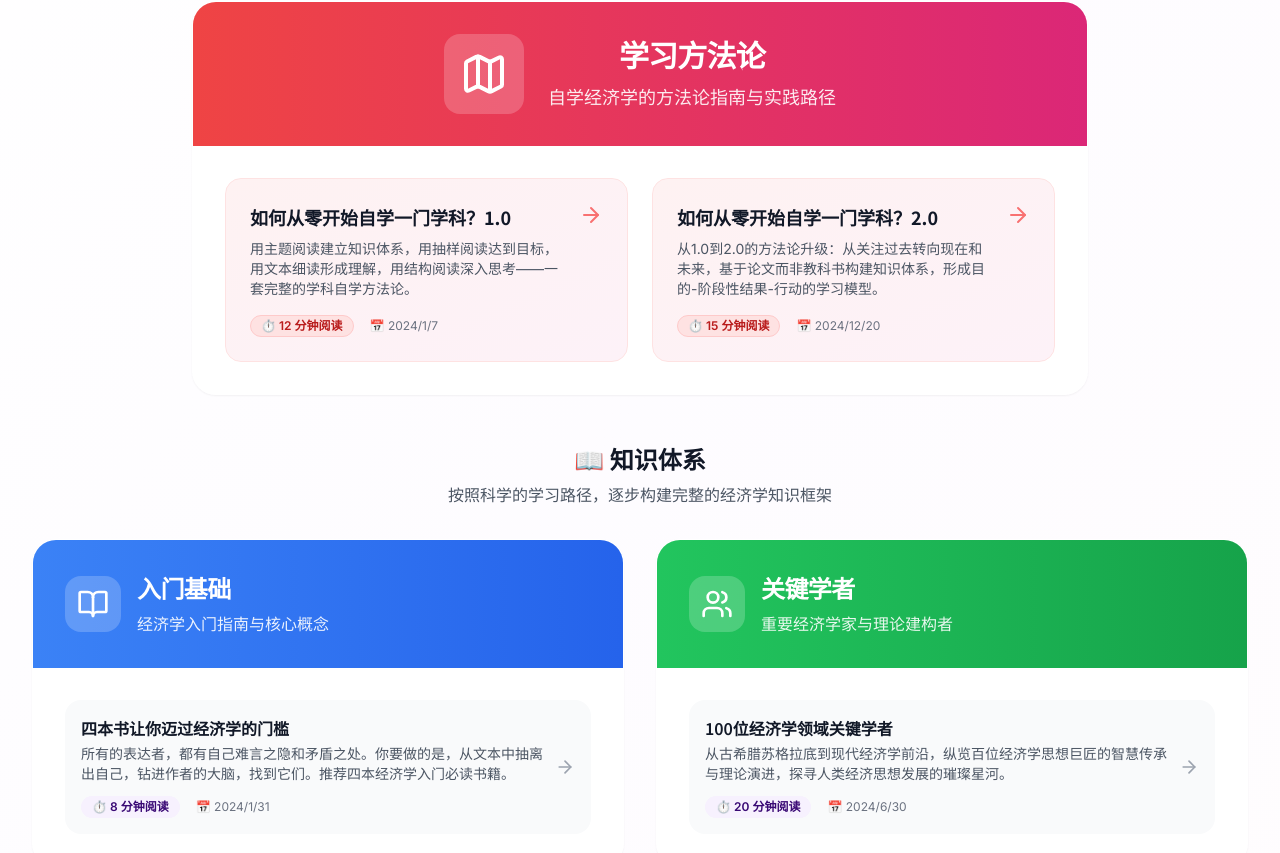
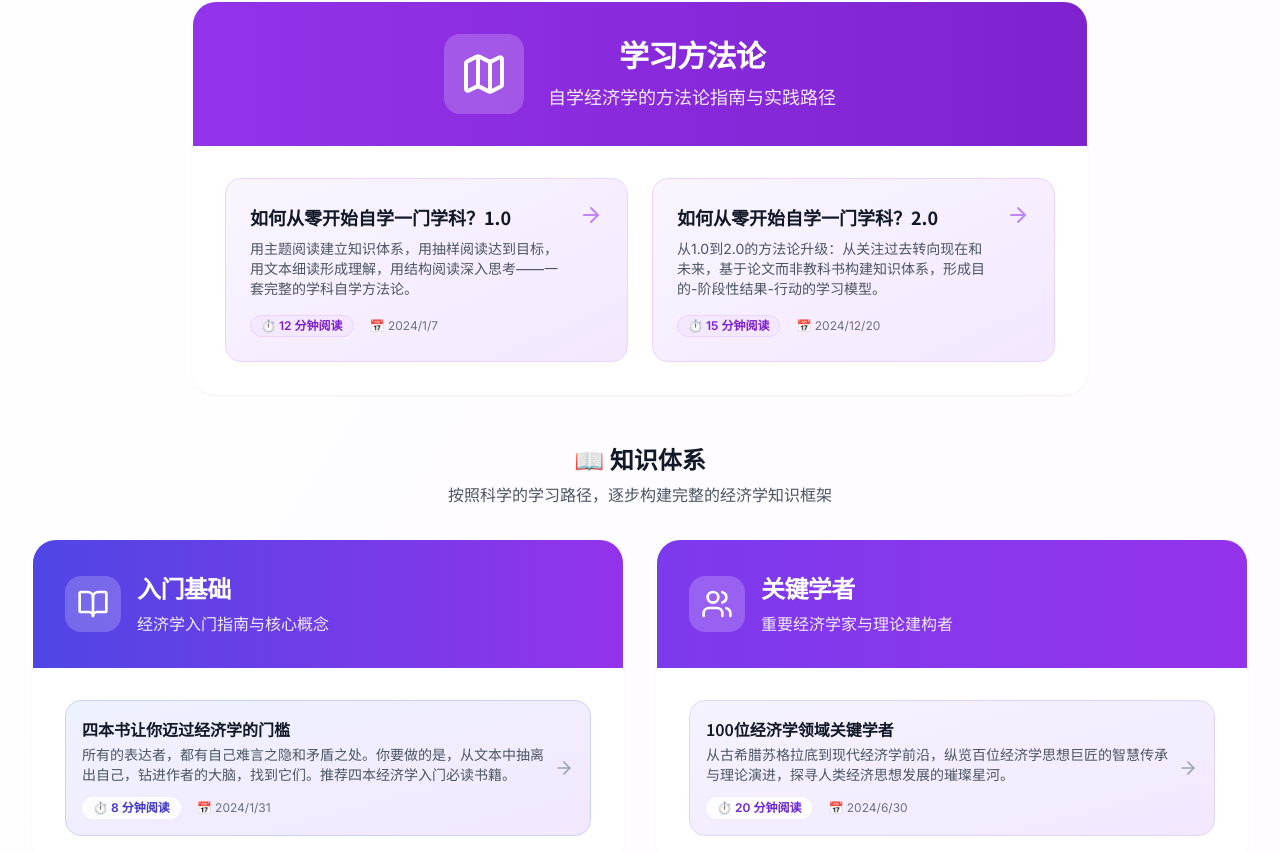
Before and after one commit to fangixn/Blog, a Next.js app: page /knowledge in a window 1280 px wide. Shown: the part 1167-2020 px from the top of the page. Built offline with nearby package versions, Linux system fonts and the light colour scheme.

Commit message:
接着修复bug

```diff
--- a/app/knowledge/KnowledgeBaseClient.tsx
+++ b/app/knowledge/KnowledgeBaseClient.tsx
@@ -21,15 +21,20 @@ interface KnowledgeBaseClientProps {
 export default function KnowledgeBaseClient({ articles }: KnowledgeBaseClientProps) {
   const router = useRouter();
   const [searchQuery, setSearchQuery] = useState('');
+  const [activeTab, setActiveTab] = useState('overview');
 
-  // 知识模块定义 - 新增方法论模块作为起点
+  // 知识模块定义 - 统一使用紫色系渐变
   const knowledgeModules = [
     {
       id: 'methodology',
       title: '学习方法论',
       icon: Map,
       description: '自学经济学的方法论指南与实践路径',
-      color: 'from-red-500 to-pink-600',
+      color: 'from-purple-600 to-purple-700',
+      bgColor: 'from-purple-50 to-purple-100',
+      hoverColor: 'hover:from-purple-100 hover:to-purple-200',
+      textColor: 'text-purple-700',
+      borderColor: 'border-purple-200',
       keywords: ['如何从零开始自学', '方法论', '学习方法', '自学'],
       priority: 1
     },
@@ -38,7 +43,11 @@ export default function KnowledgeBaseClient({ articles }: KnowledgeBaseClientPro
       title: '入门基础',
       icon: BookOpen,
       description: '经济学入门指南与核心概念',
-      color: 'from-blue-500 to-blue-600',
+      color: 'from-indigo-600 to-purple-600',
+      bgColor: 'from-indigo-50 to-purple-100',
+      hoverColor: 'hover:from-indigo-100 hover:to-purple-200',
+      textColor: 'text-indigo-700',
+      borderColor: 'border-indigo-200',
       keywords: ['四本书', '入门', '基础', '门槛'],
       priority: 2
     },
@@ -47,7 +56,11 @@ export default function KnowledgeBaseClient({ articles }: KnowledgeBaseClientPro
       title: '关键学者',
       icon: Users,
       description: '重要经济学家与理论建构者',
-      color: 'from-green-500 to-green-600',
+      color: 'from-violet-600 to-purple-600',
+      bgColor: 'from-violet-50 to-purple-100',
+      hoverColor: 'hover:from-violet-100 hover:to-purple-200',
+      textColor: 'text-violet-700',
+      borderColor: 'border-violet-200',
       keywords: ['学者', '经济学家', '人物'],
       priority: 3
     },
@@ -56,7 +69,11 @@ export default function KnowledgeBaseClient({ articles }: KnowledgeBaseClientPro
       title: '理论学派',
       icon: School,
       description: '主要经济学流派与思想体系',
-      color: 'from-purple-500 to-purple-600',
+      color: 'from-purple-600 to-pink-600',
+      bgColor: 'from-purple-50 to-pink-100',
+      hoverColor: 'hover:from-purple-100 hover:to-pink-200',
+      textColor: 'text-purple-700',
+      borderColor: 'border-purple-200',
       keywords: ['学派', '流派', '理论', '思想'],
       priority: 4
     },
@@ -65,7 +82,11 @@ export default function KnowledgeBaseClient({ articles }: KnowledgeBaseClientPro
       title: '核心文献',
       icon: Lightbulb,
       description: '经典著作与重要文献资料',
-      color: 'from-orange-500 to-orange-600',
+      color: 'from-fuchsia-600 to-purple-600',
+      bgColor: 'from-fuchsia-50 to-purple-100',
+      hoverColor: 'hover:from-fuchsia-100 hover:to-purple-200',
+      textColor: 'text-fuchsia-700',
+      borderColor: 'border-fuchsia-200',
       keywords: ['著作', '文献', '书籍', '经典'],
       priority: 5
     }
@@ -163,7 +184,12 @@ export default function KnowledgeBaseClient({ articles }: KnowledgeBaseClientPro
                 variant="outline"
                 size="lg"
                 className="apple-hover border-2 border-purple-300 hover:border-purple-400 text-purple-700 hover:text-purple-800 hover:bg-purple-50 font-medium px-8 py-4 rounded-2xl backdrop-blur-sm bg-white/60"
-                onClick={() => document.getElementById('learning-path')?.scrollIntoView({ behavior: 'smooth' })}
+                onClick={() => {
+                  setActiveTab('path');
+                  setTimeout(() => {
+                    document.getElementById('knowledge-content')?.scrollIntoView({ behavior: 'smooth' });
+                  }, 100);
+                }}
               >
                 <Compass className="mr-2 h-5 w-5" />
                 学习路径
@@ -216,7 +242,7 @@ export default function KnowledgeBaseClient({ articles }: KnowledgeBaseClientPro
           </div>
         </div>
 
-        <Tabs defaultValue="overview" className="space-y-8">
+        <Tabs value={activeTab} onValueChange={setActiveTab} className="space-y-8">
           <TabsList className="grid w-full grid-cols-5 rounded-3xl p-2 h-16 max-w-5xl mx-auto glass-effect border border-white/20 shadow-lg">
             <TabsTrigger value="overview" className="rounded-2xl font-medium">🗺️ 知识地图</TabsTrigger>
             <TabsTrigger value="ecosystem" className="rounded-2xl font-medium">🌐 生态协同</TabsTrigger>
@@ -260,18 +286,18 @@ export default function KnowledgeBaseClient({ articles }: KnowledgeBaseClientPro
                             <div
                               key={article.id}
                               onClick={() => handleArticleClick(article)}
-                              className="p-6 bg-gradient-to-br from-red-50 to-pink-50 rounded-2xl hover:from-red-100 hover:to-pink-100 cursor-pointer transition-all duration-300 border border-red-100 hover:border-red-200 group/item"
+                              className={`p-6 bg-gradient-to-br ${methodologyModule.bgColor} rounded-2xl ${methodologyModule.hoverColor} cursor-pointer transition-all duration-300 border ${methodologyModule.borderColor} hover:border-purple-300 group/item`}
                             >
                               <div className="flex items-start justify-between">
                                 <div className="flex-1">
-                                  <h4 className="font-bold text-gray-900 text-lg group-hover/item:text-red-600 transition-colors mb-2">
+                                  <h4 className={`font-bold text-gray-900 text-lg group-hover/item:${methodologyModule.textColor} transition-colors mb-2`}>
                                     {article.title}
                                   </h4>
                                   <p className="text-gray-600 text-sm line-clamp-3 mb-4">
                                     {article.excerpt}
                                   </p>
                                   <div className="flex items-center space-x-4">
-                                    <Badge className="bg-red-100 text-red-700 hover:bg-red-200 border-red-200">
+                                    <Badge className={`bg-purple-100 ${methodologyModule.textColor} hover:bg-purple-200 border-purple-200`}>
                                       ⏱️ {article.readTime} 分钟阅读
                                     </Badge>
                                     <span className="text-xs text-gray-500">
@@ -279,7 +305,7 @@ export default function KnowledgeBaseClient({ articles }: KnowledgeBaseClientPro
                                     </span>
                                   </div>
                                 </div>
-                                <ArrowRight className="h-6 w-6 text-red-400 group-hover/item:text-red-600 group-hover/item:translate-x-1 transition-all ml-4" />
+                                <ArrowRight className={`h-6 w-6 text-purple-400 group-hover/item:${methodologyModule.textColor} group-hover/item:translate-x-1 transition-all ml-4`} />
                               </div>
                             </div>
                           ))}
@@ -327,18 +353,18 @@ export default function KnowledgeBaseClient({ articles }: KnowledgeBaseClientPro
                             <div
                               key={article.id}
                               onClick={() => handleArticleClick(article)}
-                              className="p-4 bg-gray-50 rounded-2xl hover:bg-gray-100 cursor-pointer transition-colors group/item"
+                              className={`p-4 bg-gradient-to-br ${module.bgColor} rounded-2xl ${module.hoverColor} cursor-pointer transition-colors group/item border ${module.borderColor} hover:border-purple-300`}
                             >
                               <div className="flex items-center justify-between">
                                 <div className="flex-1">
-                                  <h4 className="font-semibold text-gray-900 group-hover/item:text-purple-600 transition-colors">
+                                  <h4 className={`font-semibold text-gray-900 group-hover/item:${module.textColor} transition-colors`}>
                                     {article.title}
                                   </h4>
                                   <p className="text-sm text-gray-600 mt-1 line-clamp-2">
                                     {article.excerpt}
                                   </p>
                                   <div className="flex items-center space-x-4 mt-3">
-                                    <Badge variant="secondary" className="text-xs">
+                                    <Badge variant="secondary" className={`text-xs bg-white/80 ${module.textColor} border-white/50`}>
                                       ⏱️ {article.readTime} 分钟阅读
                                     </Badge>
                                     <span className="text-xs text-gray-500">
@@ -346,7 +372,7 @@ export default function KnowledgeBaseClient({ articles }: KnowledgeBaseClientPro
                                     </span>
                                   </div>
                                 </div>
-                                <ArrowRight className="h-5 w-5 text-gray-400 group-hover/item:text-purple-600 group-hover/item:translate-x-1 transition-all" />
+                                <ArrowRight className={`h-5 w-5 text-gray-400 group-hover/item:${module.textColor} group-hover/item:translate-x-1 transition-all`} />
                               </div>
                             </div>
                           ))
--- a/components/ArticleGrid.tsx
+++ b/components/ArticleGrid.tsx
@@ -178,7 +178,7 @@ export default function ArticleGrid({ selectedCategory, selectedTags, initialArt
                 >
                   <Card
                     className="h-full glass-effect hover:shadow-xl transition-all duration-500 border-0 shadow-lg hover:shadow-purple-200/40 group-hover:transform group-hover:scale-[1.02] rounded-3xl overflow-hidden cursor-pointer"
-                    onClick={() => router.push(`/articles/${article.id}`)}
+                    onClick={() => router.push(`/articles/${encodeURIComponent(article.id)}`)}
                   >
                     <CardHeader className="pb-4">
                       {/* Category & Featured Badge */}
--- a/components/EcosystemIntegration.tsx
+++ b/components/EcosystemIntegration.tsx
@@ -13,7 +13,7 @@ export default function EcosystemIntegration() {
       subtitle: '深度思考与学习路径',
       description: '系统化的经济学知识体系，从入门到精通的完整学习路径',
       icon: BookOpen,
-      color: 'from-purple-500 to-purple-600',
+      color: 'from-purple-600 to-purple-700',
       features: ['深度文章', '学习路径', '知识图谱', '思考总结'],
       current: true
     },
@@ -23,7 +23,7 @@ export default function EcosystemIntegration() {
       subtitle: '经济学资源导航平台',
       description: '最全面的经济学资源集合，涵盖数据分析、学术研究、政策解读',
       icon: Globe,
-      color: 'from-blue-500 to-blue-600',
+      color: 'from-indigo-600 to-purple-600',
       features: ['资源导航', '数据分析', '政策解读', '学术研究'],
       url: 'https://www.economicsweb.org/',
       current: false
@@ -34,7 +34,7 @@ export default function EcosystemIntegration() {
       subtitle: 'AI驱动的经济学研究助手',
       description: 'AI驱动的经济学知识库，整合多个AI模型与学术资源',
       icon: Bot,
-      color: 'from-green-500 to-green-600',
+      color: 'from-violet-600 to-purple-600',
       features: ['AI助手', 'GPT集成', 'Claude支持', '智能分析'],
       url: 'https://www.economicsai.org/',
       current: false
@@ -66,7 +66,7 @@ export default function EcosystemIntegration() {
     <div className="space-y-8">
       {/* 生态系统概览 */}
       <Card className="glass-effect border-0 rounded-3xl overflow-hidden">
-        <CardHeader className="bg-gradient-to-r from-indigo-500 to-purple-600 text-white p-8">
+        <CardHeader className="bg-gradient-to-r from-purple-600 to-purple-700 text-white p-8">
           <CardTitle className="text-2xl font-bold flex items-center">
             🌐 经济学知识生态系统
           </CardTitle>
@@ -149,12 +149,12 @@ export default function EcosystemIntegration() {
         <CardContent className="p-8">
           <div className="grid grid-cols-1 md:grid-cols-3 gap-6">
             {integrationPoints.map((point, index) => (
-              <div key={index} className="text-center p-6 bg-gradient-to-br from-gray-50 to-gray-100 rounded-2xl">
+              <div key={index} className="text-center p-6 bg-gradient-to-br from-purple-50 to-purple-100 rounded-2xl border border-purple-200">
                 <div className="flex items-center justify-center space-x-2 mb-4">
                   <div className="w-8 h-8 bg-purple-100 rounded-full flex items-center justify-center text-purple-600 font-bold text-sm">
                     {index + 1}
                   </div>
-                  <ArrowRight className="h-4 w-4 text-gray-400" />
+                  <ArrowRight className="h-4 w-4 text-purple-400" />
                 </div>
                 <h4 className="font-semibold text-gray-900 mb-2">{point.label}</h4>
                 <p className="text-sm text-gray-600">{point.description}</p>
@@ -171,7 +171,7 @@ export default function EcosystemIntegration() {
         </CardHeader>
         <CardContent className="p-8">
           <div className="space-y-6">
-            <div className="p-6 bg-gradient-to-r from-blue-50 to-purple-50 rounded-2xl border border-blue-100">
+            <div className="p-6 bg-gradient-to-r from-purple-50 to-indigo-50 rounded-2xl border border-purple-100">
               <h4 className="font-semibold text-gray-900 mb-3">🎓 学习者路径</h4>
               <div className="text-sm text-gray-700 space-y-2">
                 <p><strong>Step 1:</strong> 在个人知识库学习基础理论和学派思想</p>
@@ -180,7 +180,7 @@ export default function EcosystemIntegration() {
               </div>
             </div>
 
-            <div className="p-6 bg-gradient-to-r from-green-50 to-blue-50 rounded-2xl border border-green-100">
+            <div className="p-6 bg-gradient-to-r from-violet-50 to-purple-50 rounded-2xl border border-violet-100">
               <h4 className="font-semibold text-gray-900 mb-3">🔬 研究者路径</h4>
               <div className="text-sm text-gray-700 space-y-2">
                 <p><strong>Step 1:</strong> 从EconWeb收集最新数据和政策资料</p>
```
Also changed, not shown: components/Footer.tsx (indentation only).
